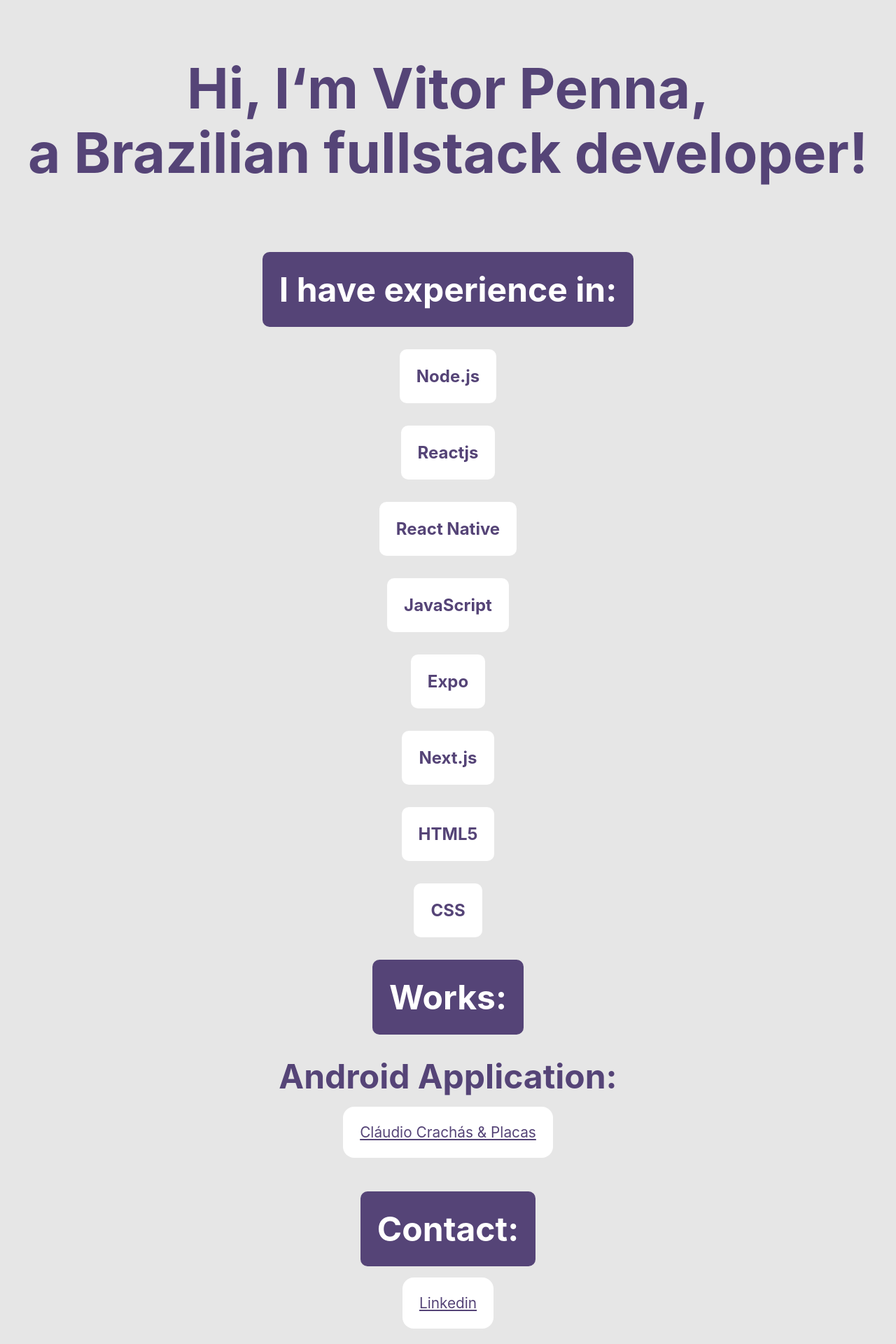
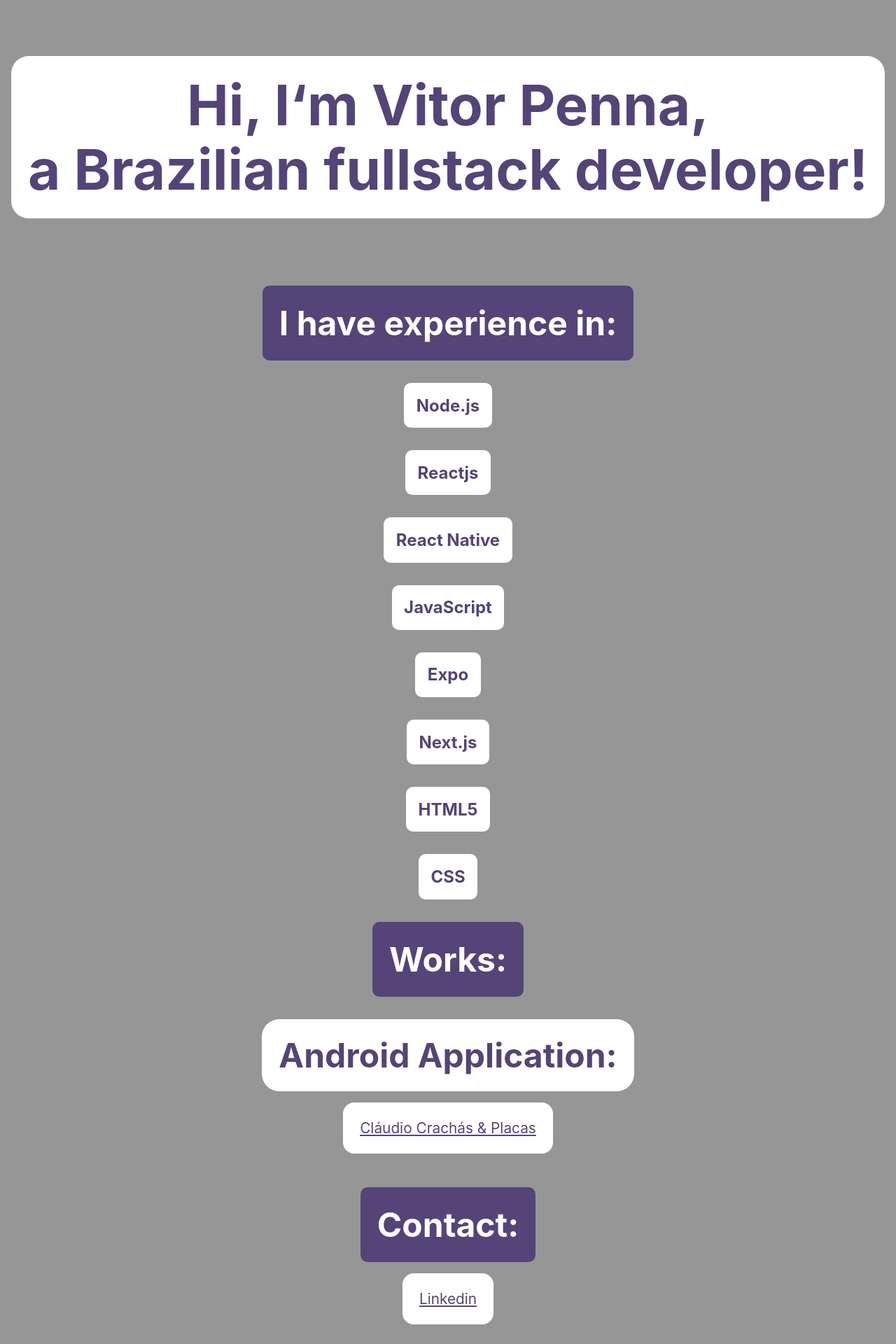
Before and after one commit to VituPenna/Vitor-Penna, a Next.js app: page / in a window 1280 px wide. Shown: the top 1920 px of the page at 70% size. Built offline with nearby package versions, Linux system fonts and the light colour scheme.

Commit message:
Add files via upload

```diff
--- a/styles/Home.module.css
+++ b/styles/Home.module.css
@@ -5,7 +5,7 @@
   flex-direction: column;
   justify-content: center;
   align-items: center;
-  background-color: #e6e6e6;
+  background-color: #969696;
 
 }
 
@@ -19,8 +19,7 @@
 .sec {
   margin: 1rem;
   flex-basis: 45%;
-  padding: 1.5rem;
-  text-align: left;
+  padding: 1.1rem;
   color: #554477;
   background-color: #fff;
   border-radius: 10px;
@@ -33,6 +32,9 @@
   font-size: 5rem;
   color: #554477;
   text-align: center;
+  background-color: #ffffff;
+  padding: 1.5rem;
+  border-radius: 25px;
 }
 .title2 {
   margin: 1rem;
@@ -40,6 +42,9 @@
   font-size: 3rem;
   color: #554477;
   text-align: center;
+  background-color: #ffffff;
+  padding: 1.5rem;
+  border-radius: 25px;
 
 }
 
@@ -63,6 +68,7 @@
   margin: 1rem;
   border-radius: 10px;
   background-color: #554477;
+
 }
 
 .card {
```
